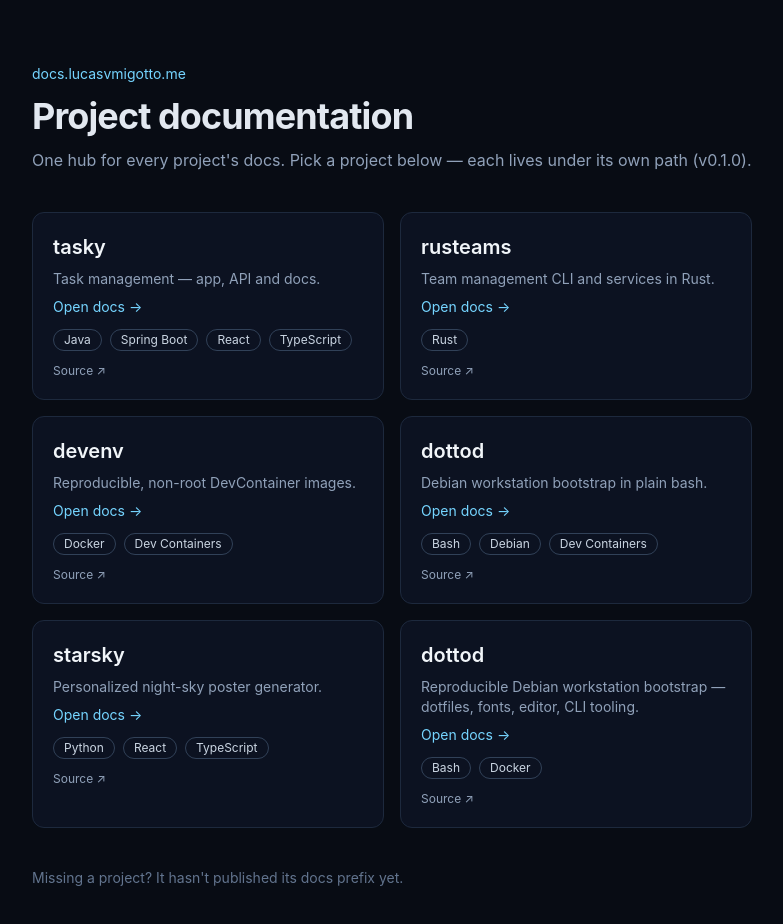
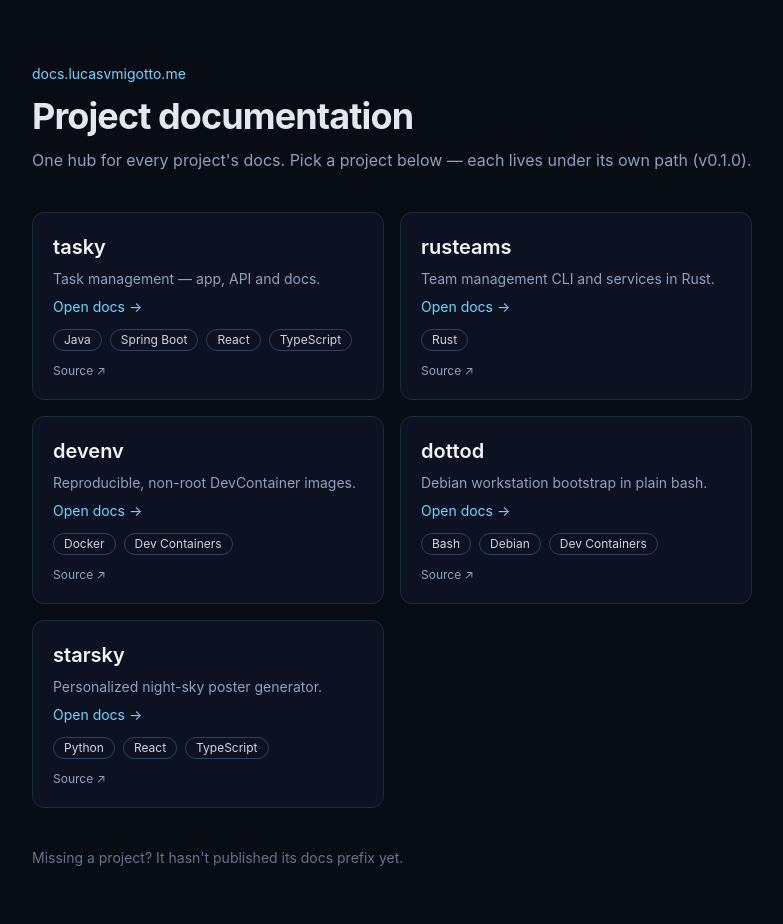
Before and after one commit to lucasvmigotto/docs, a React (Vite) app in the folder site/: page / in a window 1280 px wide. Shown: the top 924 px of the page, without its empty margins (248-1031 px from the left). Built offline with nearby package versions, Linux system fonts and the light colour scheme.

Commit message:
fix(hub): drop the duplicated dottod entry

```diff
--- a/site/src/apps.ts
+++ b/site/src/apps.ts
@@ -45,12 +45,4 @@ export const APPS: DocApp[] = [
     tags: ["Python", "React", "TypeScript"],
     source: "https://github.com/lucasvmigotto/starsky",
   },
-  {
-    slug: "dottod",
-    name: "dottod",
-    description:
-      "Reproducible Debian workstation bootstrap — dotfiles, fonts, editor, CLI tooling.",
-    tags: ["Bash", "Docker"],
-    source: "https://github.com/lucasvmigotto/dottod",
-  },
 ];
```
